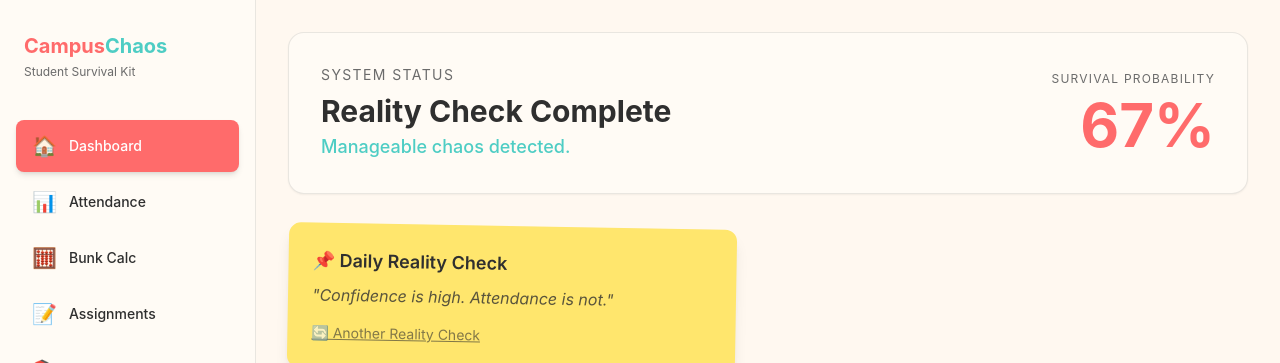
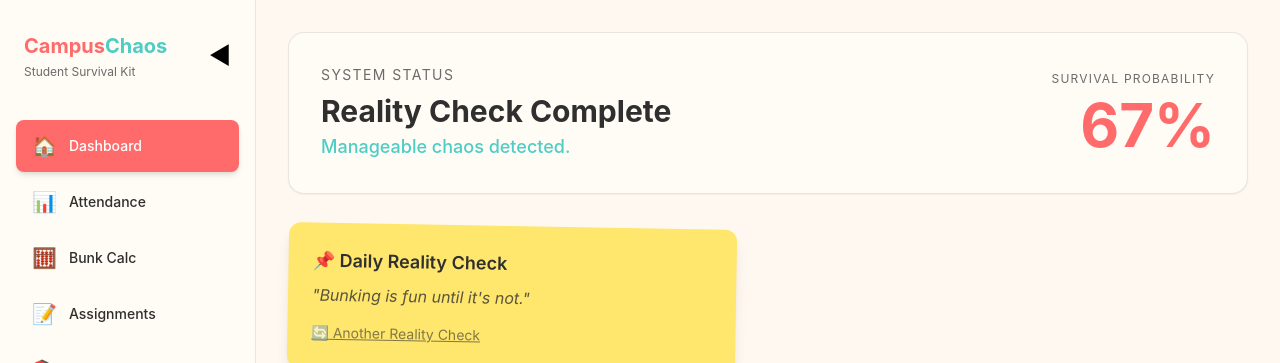
Before and after one commit to purvxi/campus-chaos, a React (Vite) app: page /dashboard in a window 1280 px wide. Shown: the top 363 px of the page. Built offline with nearby package versions, Linux system fonts and the light colour scheme; no server answers; the database is empty.

Commit message:
feat: rotating sarcastic quotes on dashboard

```diff
--- a/src/components/Sidebar.jsx
+++ b/src/components/Sidebar.jsx
@@ -1,4 +1,5 @@
 import { NavLink } from 'react-router-dom'
+import { useState } from 'react'
 
 const links = [
   { to: '/dashboard',    icon: '🏠', label: 'Dashboard'   },
@@ -10,16 +11,33 @@ const links = [
 ]
 
 export default function Sidebar() {
+  const [isOpen, setIsOpen] = useState(true)
+
   return (
-    <aside className="w-64 min-h-screen bg-card border-r border-txt/10 flex flex-col py-8 px-4">
+    <>
+      {/* Sidebar */}
+      <aside className={`min-h-screen bg-card border-r border-txt/10 flex flex-col py-8 transition-all duration-300 ${
+        isOpen ? 'w-64 px-4' : 'w-20 px-2'
+      }`}>
 
-      {/* Logo */}
-      <div className="mb-10 px-2">
+        {/* Logo & Toggle */}
+        <div className="flex items-center justify-between mb-10 px-2">
+          {isOpen && (
+            <div>
               <h2 className="text-xl font-bold text-txt">
                 <span className="text-accent">Campus</span>
                 <span className="text-accent2">Chaos</span>
               </h2>
               <p className="text-muted text-xs mt-1">Student Survival Kit</p>
+            </div>
+          )}
+          <button
+            onClick={() => setIsOpen(!isOpen)}
+            className="text-2xl hover:scale-110 transition-transform ml-auto"
+            title={isOpen ? "Collapse sidebar" : "Expand sidebar"}
+          >
+            {isOpen ? '◀' : '▶'}
+          </button>
         </div>
 
         {/* Navigation */}
@@ -28,6 +46,7 @@ export default function Sidebar() {
             <NavLink
               key={link.to}
               to={link.to}
+              title={!isOpen ? link.label : ''}
               className={({ isActive }) => `
                 flex items-center gap-3 px-4 py-3 rounded-lg
                 transition-all duration-200 font-medium text-sm
@@ -35,21 +54,25 @@ export default function Sidebar() {
                   ? 'bg-accent text-white shadow-md'
                   : 'text-txt hover:bg-txt/5 hover:translate-x-1'
                 }
+                ${!isOpen && 'justify-center'}
               `}
             >
               <span className="text-xl">{link.icon}</span>
-            {link.label}
+              {isOpen && link.label}
             </NavLink>
           ))}
         </nav>
 
         {/* Footer */}
+        {isOpen && (
           <div className="mt-auto pt-6 px-2 border-t border-txt/10">
             <p className="text-muted text-xs italic">
               "Organized chaos is still chaos."
             </p>
           </div>
+        )}
 
       </aside>
+    </>
   )
 }
--- a/src/pages/Dashboard.jsx
+++ b/src/pages/Dashboard.jsx
@@ -13,7 +13,35 @@ export default function Dashboard() {
   const { subjects } = useSubjects()
   const { assignments } = useAssignments()
   const { exams } = useExams()
+  const sarcasticQuotes = [
+    "Confidence is high. Attendance is not.",
+    "Your GPA called. It wants a word.",
+    "Remember when you said 'I'll start tomorrow'? It's tomorrow.",
+    "Motivation is temporary. Deadlines are forever.",
+    "You're not procrastinating. You're 'strategically delaying'.",
+    "That assignment? Still due. Ignoring it won't help.",
+    "Your attendance is a work of fiction.",
+    "Study now or cry later. Your choice.",
+    "The semester ends eventually. Your regrets don't.",
+    "You've attended 60% of classes. The other 40% sends regards.",
+    "Exams don't care about your feelings.",
+    "You said you'd study an hour ago. Still waiting.",
+    "Your future self is judging your current decisions.",
+    "Bunking is fun until it's not.",
+    "Academic consequences have entered the chat.",
+    "That 'I'll be fine' energy isn't backed by data.",
+    "You're one missed class away from a character arc.",
+    "The library exists. Consider visiting.",
+    "Your study plan is solid. Shame you're not following it."
+  ]
 
+  const [currentQuoteIndex, setCurrentQuoteIndex] = useState(
+    Math.floor(Math.random() * sarcasticQuotes.length)
+  )
+
+  const rotateQuote = () => {
+    setCurrentQuoteIndex((prev) => (prev + 1) % sarcasticQuotes.length)
+  }
   useEffect(() => {
     setMounted(true)
   }, [])
@@ -62,13 +90,16 @@ export default function Dashboard() {
         </div>
       </div>
 
-      {/* Daily Quote Card */}
+      {/* Daily Quote Card - WITH ROTATION */}
 <div className={`bg-warning p-6 rounded-xl shadow-lg mb-8 max-w-md transition-all duration-700 delay-200 ${
   mounted ? 'opacity-100 rotate-1 translate-y-0' : 'opacity-0 rotate-0 translate-y-4'
 }`}>
   <p className="text-txt font-semibold text-lg mb-2">📌 Daily Reality Check</p>
-        <p className="text-txt/80 italic">"Confidence is high. Attendance is not."</p>
-        <button className="mt-4 text-sm text-txt/60 hover:text-txt underline transition-colors">
+  <p className="text-txt/80 italic" key={currentQuoteIndex}>"{sarcasticQuotes[currentQuoteIndex]}"</p>
+  <button
+    onClick={rotateQuote}
+    className="mt-4 text-sm text-txt/60 hover:text-txt underline transition-colors hover:scale-105"
+  >
     🔄 Another Reality Check
   </button>
 </div>
```
Lines whose indentation alone changed are shown as unchanged.
